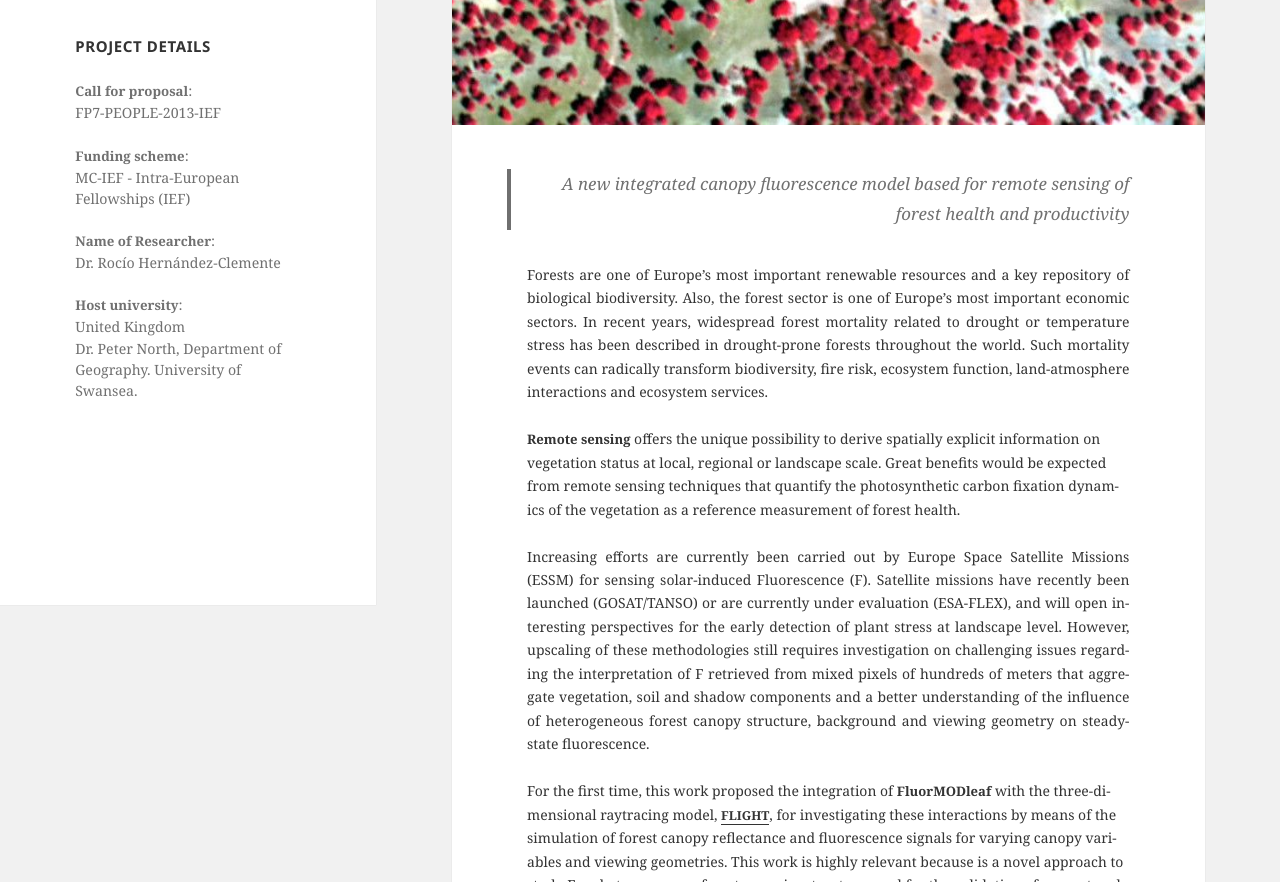
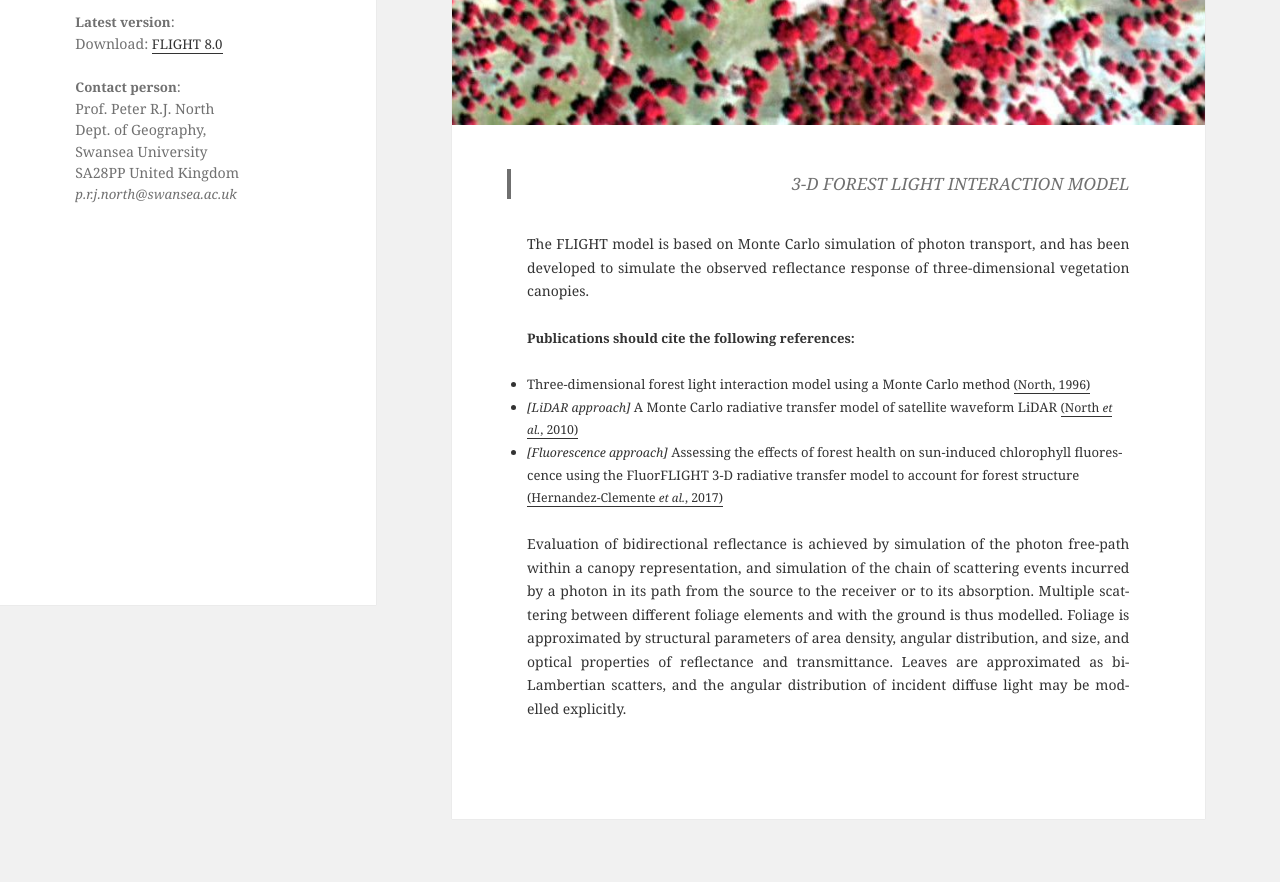
Before and after one commit to FLIGHT-RTM/FLIGHT-RTM.github.io, a plain HTML site: page index.html in a window 1280 px wide. Shown: the part 195-1077 px from the top of the page. Drawn offline with Linux system fonts and the light colour scheme.

Commit message:
Updated version

```diff
--- a/index.html
+++ b/index.html
@@ -7,10 +7,10 @@
 	<link rel="profile" href="http://gmpg.org/xfn/11">
 	<link rel="pingback" href="xmlrpc.php">
 
-	<title>FLIGHT - Integrated canopy fluorescence model</title>
+	<title>FLIGHT - Radiative Transfer Model</title>
 	<link rel="shortcut icon" href="assets/favicon.png" />
 
-	<meta name="description" content="FluorFLIGHT, a new integrated (FluorMODleaf with FLIGHT) canopy fluorescence model based for remote sensing of forest health and productivity."/>
+	<meta name="description" content="Forest LIGHT interaction model"/>
 	<meta name="robots" content="noodp"/>
 	<link rel="canonical" href="index.html" />
 
@@ -22,26 +22,27 @@
 
 <body class="home page page-id-2 page-template-default">
 <div id="page" class="hfeed site">
-	<a class="skip-link screen-reader-text" href="#content">Skip to content</a>
-
 	<div id="sidebar" class="sidebar">
 		<header id="masthead" class="site-header" role="banner">
 			<div class="site-branding">
-				<p class="site-title"><a href="index.html" rel="home">FluorFLIGHT</a></p>
-				<p class="site-description">A new integrated canopy fluorescence model based for remote sensing of forest health and productivity</p>
-				<button class="secondary-toggle">Menu and widgets</button>
+				<p class="site-title"><a href="index.html" rel="home">FLIGHT</a></p>
+				<p class="site-description">Radiative Transfer Model</p>
 			</div>
 		</header>
 
 		<div id="secondary" class="secondary">
 			<div id="widget-area" class="widget-area" role="complementary">
 				<aside id="text-3" class="widget widget_text">
-					<h2 class="widget-title">Project details</h2>
+					<!--<h2 class="widget-title">Details</h2>--><br/><br/>
 					<div class="textwidget">
-						<p><strong>Call for proposal</strong>:<br />FP7-PEOPLE-2013-IEF</p>
-						<p><strong>Funding scheme</strong>:<br />MC-IEF - Intra-European Fellowships (IEF)</p>
-						<p><strong>Name of Researcher</strong>: <br />Dr. Roc&iacute;o Hern&aacute;ndez-Clemente</p>
-						<p><strong>Host university</strong>:<br />United Kingdom<br />Dr. Peter North, Department of Geography. University of Swansea.</p></div>
+						<p><strong>Latest version</strong>:<br />
+							Download: <a href="./bin/flight8.zip">FLIGHT 8.0</a>
+						</p>
+						<p><strong>Contact person</strong>:<br />Prof. Peter R.J. North <br/>
+																Dept. of Geography, <br/>
+																Swansea University <br/>
+																SA28PP United Kingdom <br/>
+																<em>p.r.j.north@swansea.ac.uk</em></p></div>
 				</aside>
 			</div>
 		</div>
@@ -52,20 +53,26 @@
 			<main id="main" class="site-main" role="main">
 				<article id="post-2" class="post-2 page type-page status-publish has-post-thumbnail hentry">
 					<div class="post-thumbnail">
-						<img width="825" height="268" src="assets/fluorflight_post_image-825x268.jpg" class="attachment-post-thumbnail size-post-thumbnail wp-post-image" alt="fluorescence model" />
+						<img width="825" height="268" src="assets/post-image.jpg" class="attachment-post-thumbnail size-post-thumbnail wp-post-image" alt="fluorescence model" />
 					</div>
 
 					<div class="entry-content">
 						<blockquote>
-							<p style="text-align: right;">A new integrated canopy fluorescence model based for remote sensing of forest health and productivity</p>
+							<p style="text-align: right;">3-D FOREST LIGHT INTERACTION MODEL</p>
 						</blockquote>
-						<p style="text-align: justify;">Forests are one of Europe’s most important renewable resources and a key repository of biological biodiversity. Also, the forest sector is one of Europe’s most important economic sectors. In recent years, widespread forest mortality related to drought or temperature stress has been described in drought-prone forests throughout the world. Such mortality events can radically transform biodiversity, fire risk, ecosystem function, land-atmosphere interactions and ecosystem services.</p>
-						<p><strong>Remote sensing</strong> offers the unique possibility to derive spatially explicit information on vegetation status at local, regional or landscape scale. Great benefits would be expected from remote sensing techniques that quantify the photosynthetic carbon fixation dynamics of the vegetation as a reference measurement of forest health.</p>
-						<p style="text-align: justify;">Increasing efforts are currently been carried out by Europe Space Satellite Missions (ESSM) for sensing solar-induced Fluorescence (F). Satellite missions have recently been launched (GOSAT/TANSO) or are currently under evaluation (ESA-FLEX), and will open interesting perspectives for the early detection of plant stress at landscape level. However, upscaling of these methodologies still requires investigation on challenging issues regarding the interpretation of F retrieved from mixed pixels of hundreds of meters that aggregate vegetation, soil and shadow components and a better understanding of the influence of heterogeneous forest canopy structure, background and viewing geometry on steady-state fluorescence.</p>
-						<p>For the first time, this work proposed the integration of <strong>FluorMODleaf</strong> with the three-dimensional raytracing model, <a href="http://ipl.uv.es/artmo/index.php/radiative-transfer-models/85-rtm-canopy/11-flight"><strong>FLIGHT</strong></a>, for investigating these interactions by means of the simulation of forest canopy reflectance and fluorescence signals for varying canopy variables and viewing geometries. This work is highly relevant because is a novel approach to study F on heterogeneous forest canopies structures and for the validation of current and future ESSM. FluorFLIGHT is a new integrated canopy fluorescence model based for remote sensing of forest health and productivity.</p>
-						<hr />
-						<p>&nbsp;</p>
-						<p style="text-align: justify;">
+						<p style="text-align: justify;">The FLIGHT model is based on Monte Carlo simulation of photon transport, and has been developed to simulate the observed reflectance response of three-dimensional vegetation canopies.</p>
+						<p><strong>Publications should cite the following references:</strong>
+						<ul>
+							<li>Three-dimensional forest light interaction model using a Monte Carlo method <a href="https://ieeexplore.ieee.org/document/508411">(North, 1996)</a></li>
+							<li><em>[LiDAR approach]</em> A Monte Carlo radiative transfer model of satellite waveform LiDAR <a href="https://doi.org/10.1080/01431160903380664">(North <em>et al.</em>, 2010)</a></li>
+							<li><em>[Fluorescence approach]</em>&nbsp;Assessing the effects of forest health on sun-induced chlorophyll fluorescence using the FluorFLIGHT 3-D radiative transfer model to account for forest structure <a href="https://doi.org/10.1016/j.rse.2017.02.012">(Hernandez-Clemente <em>et al.</em>, 2017)</a></li>
+						</ul>
+						<p style="text-align: justify;">Evaluation of bidirectional reflectance is achieved by simulation of the photon free-path within a canopy representation,
+						and simulation of the chain of scattering events incurred by a photon in its path from the source to the receiver
+						or to its absorption. Multiple scattering between different foliage elements and with the ground is thus modelled.
+						Foliage is approximated by structural parameters of area density, angular distribution, and size, and optical properties
+						of reflectance and transmittance. Leaves are approximated as bi-Lambertian scatters, and the angular distribution
+						of incident diffuse light may be modelled explicitly.<p>
 					</div>
 				</article>
 			</main>
@@ -74,7 +81,7 @@
 
 	<footer id="colophon" class="site-footer" role="contentinfo">
 		<div class="site-info">
-			<em>From 2015-01-01 to 2016-12-31</em>
+			<em>Update on 14th August 2020</em>
 		</div>
 	</footer>
 
```
Also changed, not shown: assets/favicon.png, assets/post-image.jpg (renamed from assets/fluorflight_post_image-825x268.jpg).
